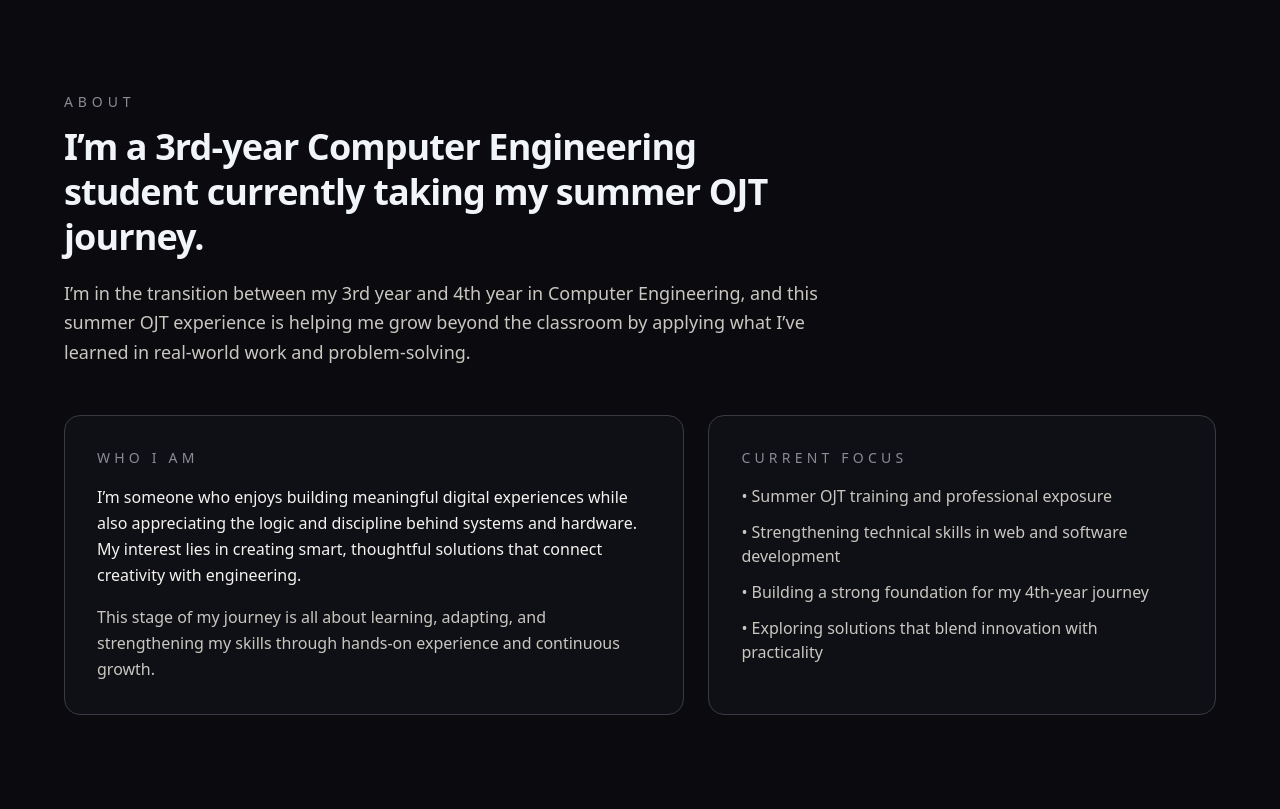
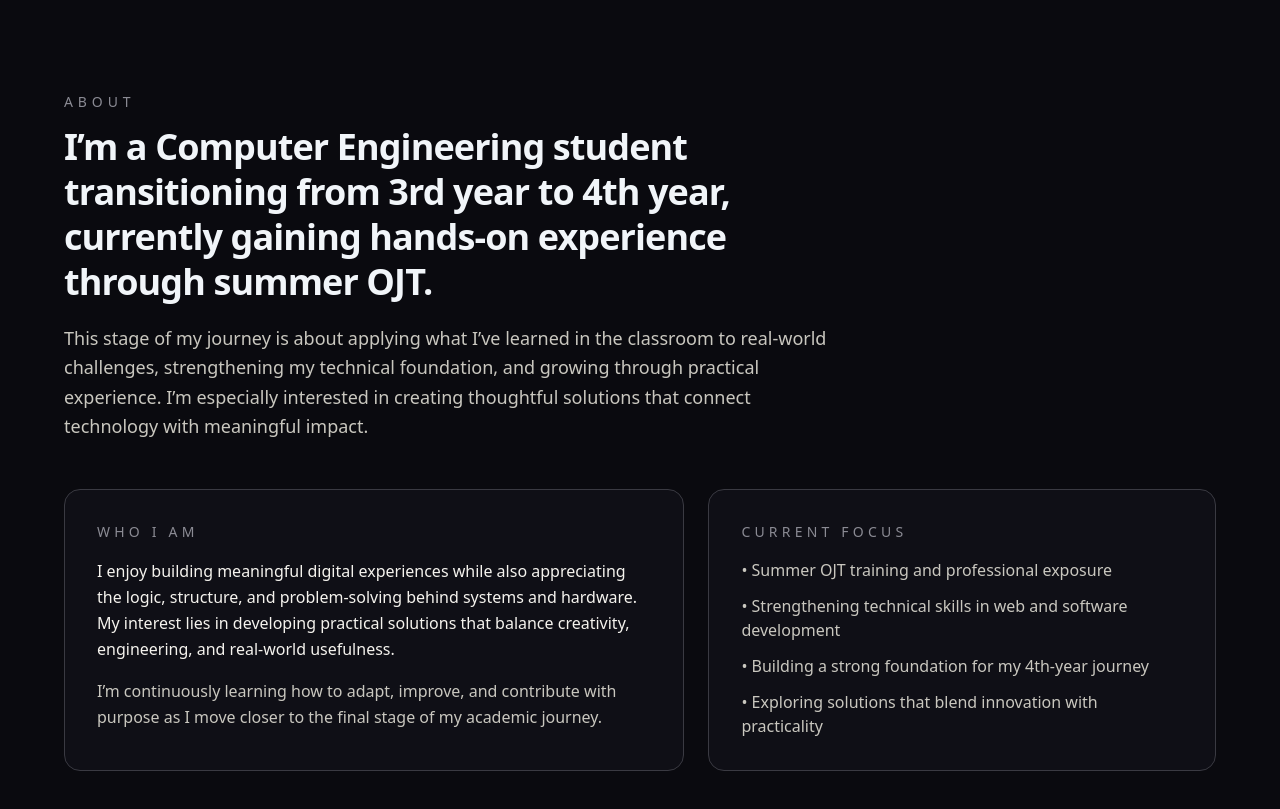
Before and after one commit to eronzxc/ALTAR-PORTFOLIO-WEBSITE, a React (Vite) app: page / in a window 1280 px wide. Shown: the part 820-1629 px from the top of the page. Built offline with nearby package versions, Linux system fonts and the light colour scheme.

Commit message:
made a more polished and professional sentences for my "About" page

```diff
--- a/src/components/About.jsx
+++ b/src/components/About.jsx
@@ -14,12 +14,12 @@ function About() {
         >
           <p className="text-sm uppercase tracking-[0.35em] text-[#8b8b94]">About</p>
           <h2 className="mt-3 text-3xl md:text-4xl font-semibold leading-tight">
-            I’m a 3rd-year Computer Engineering student currently taking my summer OJT journey.
+            I’m a Computer Engineering student transitioning from 3rd year to 4th year, currently gaining hands-on experience through summer OJT.
           </h2>
           <p className="mt-5 text-base md:text-lg leading-relaxed text-[#c9c7bf]">
-            I’m in the transition between my 3rd year and 4th year in Computer Engineering,
-            and this summer OJT experience is helping me grow beyond the classroom by applying
-            what I’ve learned in real-world work and problem-solving.
+            This stage of my journey is about applying what I’ve learned in the classroom to real-world challenges,
+            strengthening my technical foundation, and growing through practical experience.
+            I’m especially interested in creating thoughtful solutions that connect technology with meaningful impact.
           </p>
         </motion.div>
 
@@ -33,13 +33,13 @@ function About() {
           >
             <p className="text-sm uppercase tracking-[0.3em] text-[#8b8b94]">Who I am</p>
             <p className="mt-4 text-[#f5f3ee] leading-relaxed">
-              I’m someone who enjoys building meaningful digital experiences while also appreciating
-              the logic and discipline behind systems and hardware. My interest lies in creating smart,
-              thoughtful solutions that connect creativity with engineering.
+              I enjoy building meaningful digital experiences while also appreciating the logic,
+              structure, and problem-solving behind systems and hardware. My interest lies in developing
+              practical solutions that balance creativity, engineering, and real-world usefulness.
             </p>
             <p className="mt-4 text-[#c9c7bf] leading-relaxed">
-              This stage of my journey is all about learning, adapting, and strengthening my skills
-              through hands-on experience and continuous growth.
+              I’m continuously learning how to adapt, improve, and contribute with purpose as I move closer
+              to the final stage of my academic journey.
             </p>
           </motion.div>
 
```
